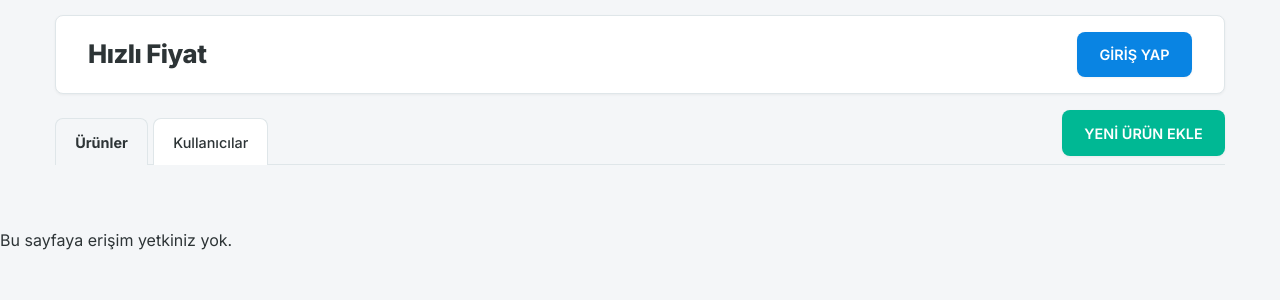
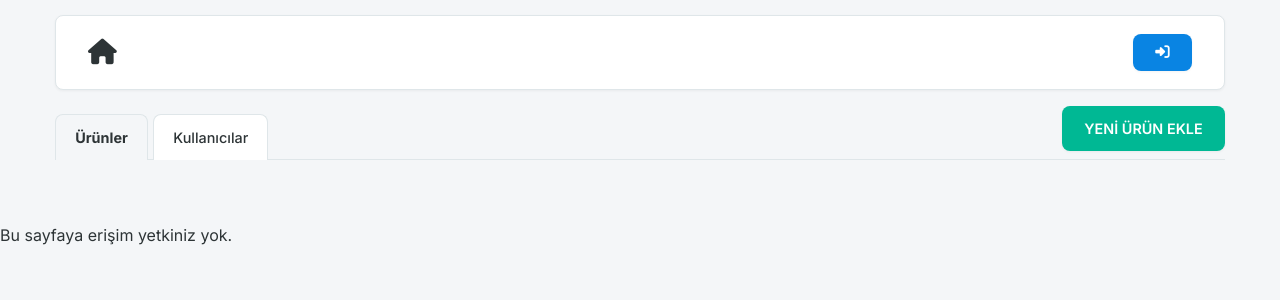
Before and after one commit to corhanoglu/fast-price, a PHP site: page /admin.php in a window 1280 px wide. Shown: the top 300 px of the page. Run offline with PHP 8.4, Linux system fonts and the light colour scheme.

Commit message:
Update header.php

```diff
--- a/header.php
+++ b/header.php
@@ -2,16 +2,40 @@
 /* =============================================================================
    DOSYA: header.php
    AÇIKLAMA: Tüm sayfaların ortak başlık ve navigasyon yapısı.
-   GÜNCELLEMELER: Dinamik arama çubuğu (header-search) eklendi.
+   GÜNCELLEMELER: Oturum süresinin "Çıkış Yap" diyene kadar kalıcı olması için
+                  çerez ve sunucu ayarları güçlendirildi. (Örn: 1 Yıl)
 ============================================================================= */
+
+// =========================================================================
+// KALICI OTURUM AYARLARI (Giriş Yapınca Çıkış Yapana Kadar Kalması İçin)
+// =========================================================================
+$session_lifetime = 60 * 60 * 24 * 365; // 1 Yıl (Süreyi çok uzun tutarak "kalıcı" hale getiriyoruz)
+
+// 1. Çerez Ayarları: Tarayıcı kapansa dahi oturumun silinmemesini sağlar.
+if (PHP_VERSION_ID >= 70300) {
+    session_set_cookie_params([
+        'lifetime' => $session_lifetime,
+        'path' => '/',
+        'secure' => false, // Eğer siteniz HTTPS ise burayı true yapın
+        'httponly' => true,
+        'samesite' => 'Lax'
+    ]);
+} else {
+    session_set_cookie_params($session_lifetime, '/');
+}
+
+// 2. Sunucu Ayarları: Oturum dosyalarının sunucudan vaktinden önce silinmesini önler.
+ini_set('session.gc_maxlifetime', $session_lifetime);
+ini_set('session.cookie_lifetime', $session_lifetime);
+
+// Not: config.php içinde session_start() çağrılmadan önce bu ayarların yapılması kritiktir.
 include_once 'config.php';
 
 // Oturum kontrolü
 $isLoggedIn = isset($_SESSION['user_id']);
 $isAdmin = isset($_SESSION['rol']) && $_SESSION['rol'] === 'admin';
 
-// $page_search_handler: 'admin' veya 'index' olarak dahil eden sayfalar tarafından set edilir.
-// $_GET['search'] değeri, arama çubuğunun içerideki değeri koruması için kullanılır.
+$current_page_file = basename($_SERVER['PHP_SELF']);
 ?>
 <!DOCTYPE html>
 <html lang="tr">
@@ -20,20 +44,31 @@ $isAdmin = isset($_SESSION['rol']) && $_SESSION['rol'] === 'admin';
     <meta name="viewport" content="width=device-width, initial-scale=1.0">
     <title><?php echo $page_title ?? 'Hızlı Fiyat Sistemi'; ?></title>
     <link rel="stylesheet" href="style.css">
+    <link rel="stylesheet" href="https://cdnjs.cloudflare.com/ajax/libs/font-awesome/6.5.1/css/all.min.css">
 </head>
 <body>
 <div class="container">
     <header class="main-header">
-        <h1><a href="index.php" style="text-decoration:none; color:inherit;">Hızlı Fiyat</a></h1>
+        <h1>
+            <a href="index.php" style="text-decoration:none; color:inherit;" title="Ana Sayfa">
+                <i class="fas fa-home"></i>
+            </a>
+        </h1>
 
         <?php if ($isLoggedIn && ($page_search_handler ?? false)): ?>
             <div class="header-search">
                 <form id="filter-form"
-                      action="<?php echo ($page_search_handler === 'admin') ? 'admin.php' : ''; ?>"
+                      action="<?php
+                          if ($page_search_handler === 'admin') {
+                              echo $current_page_file;
+                          } else {
+                              echo '';
+                          }
+                      ?>"
                       method="GET"
                       <?php echo ($page_search_handler === 'index') ? 'onsubmit="return false;"' : ''; ?>>
 
-                    <?php if ($page_search_handler === 'admin'): ?>
+                    <?php if ($page_search_handler === 'admin' && $current_page_file === 'admin.php'): ?>
                         <input type="hidden" name="action" value="list">
                     <?php endif; ?>
 
@@ -50,11 +85,17 @@ $isAdmin = isset($_SESSION['rol']) && $_SESSION['rol'] === 'admin';
         <nav>
             <?php if ($isLoggedIn): ?>
                 <?php if ($isAdmin): ?>
-                    <a href="admin.php" class="button">Yönetim Paneli</a>
+                    <a href="admin.php" class="button" title="Yönetim Paneli">
+                        <i class="fas fa-tools"></i>
+                    </a>
                 <?php endif; ?>
-                <a href="logout.php" class="button button-secondary">Çıkış Yap</a>
+                <a href="logout.php" class="button button-secondary" title="Çıkış Yap">
+                    <i class="fas fa-sign-out-alt"></i>
+                </a>
             <?php else: ?>
-                <a href="login.php" class="button">Giriş Yap</a>
+                <a href="login.php" class="button" title="Giriş Yap">
+                    <i class="fas fa-sign-in-alt"></i>
+                </a>
             <?php endif; ?>
         </nav>
     </header>
```
